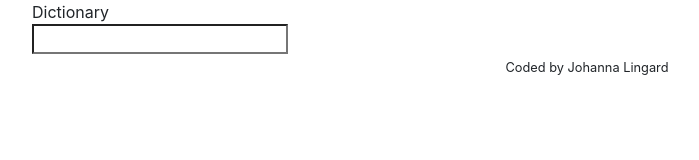
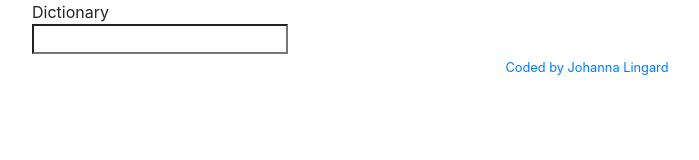
Before and after one commit to jclinsim/dictionary-project, a React (Create React App) app: page / in a window 1280 px wide. Shown: the top 160 px of the page, without its empty margins (53-752 px from the left). Built offline with nearby package versions, Linux system fonts and the light colour scheme.

Commit message:
Added link to GitHub

```diff
--- a/src/App.js
+++ b/src/App.js
@@ -11,7 +11,13 @@
           <Dictionary />{" "}
         </main>
         <footer className="text-center">
-          <small> Coded by Johanna Lingard </small>
+          <small>
+            {" "}
+            <a href="https://github.com/jclinsim/dictionary-project">
+              {" "}
+              Coded by Johanna Lingard{" "}
+            </a>{" "}
+          </small>
         </footer>
       </div>
     </div>
```
